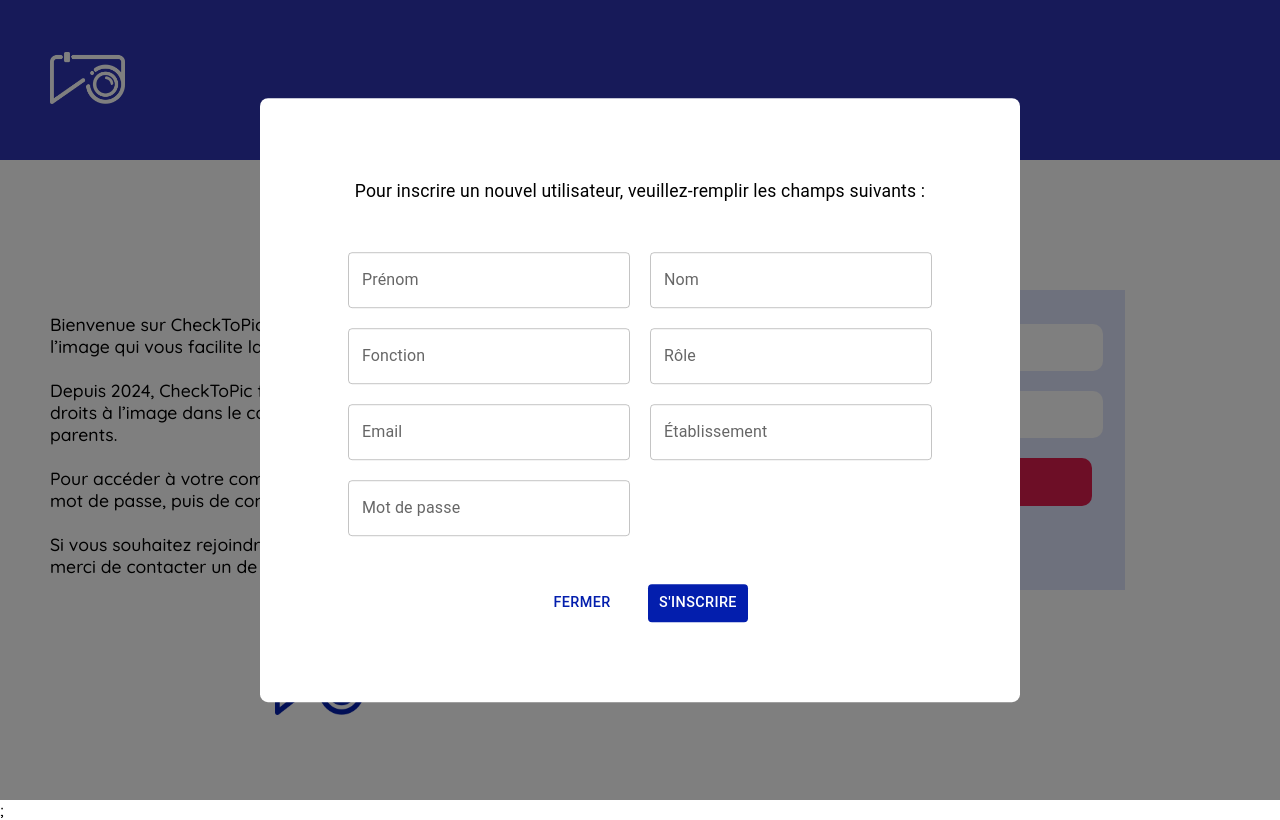
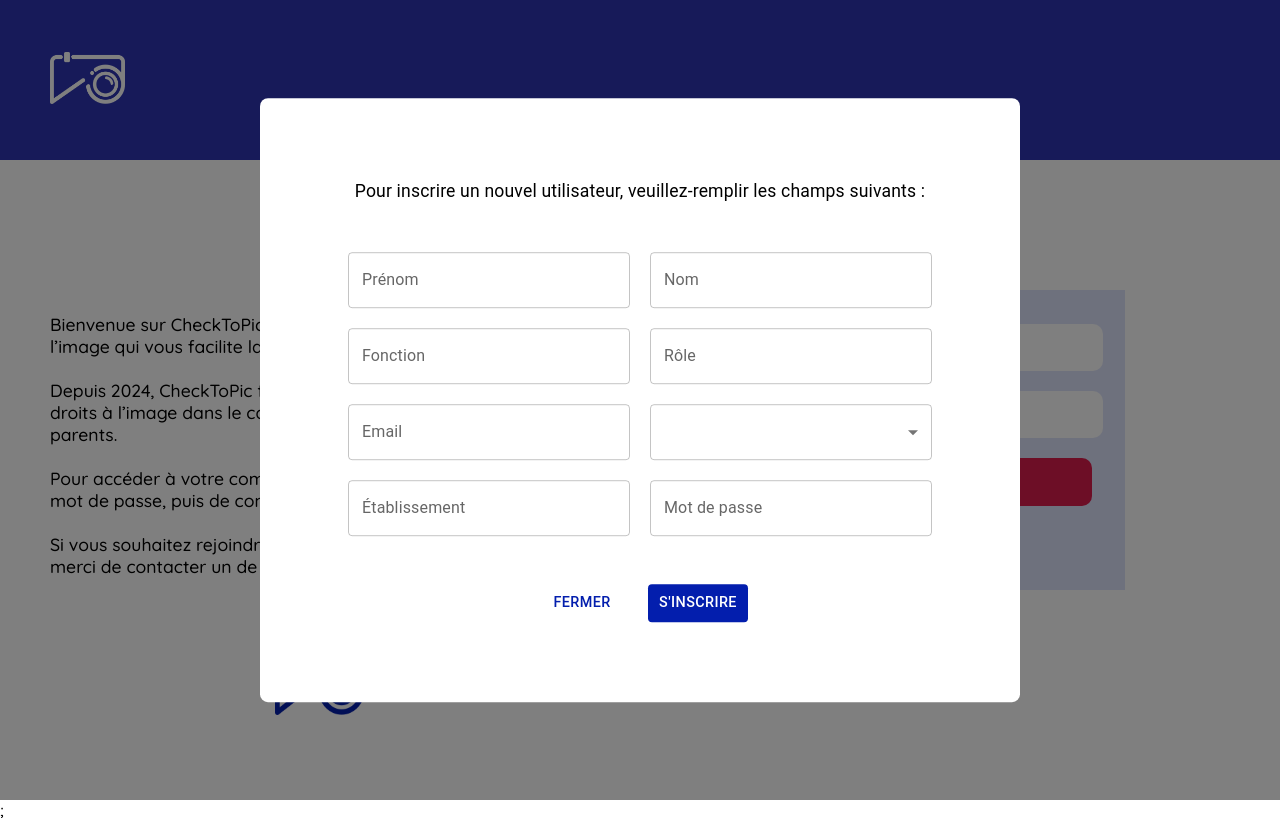
Before and after one commit to sarah-sbb/athlysia-project, a Next.js app in the folder frontend/: page / in a window 1280 px wide. Both pictures are taken after a click on the button "S'inscrire". Built offline with nearby package versions, Linux system fonts and the light colour scheme; no server answers.

Commit message:
Modification sur le composant SignIn pour ajout du menu déroulant (work in progress, pour l'instant ça bug)

```diff
--- a/frontend/components/ContentAdminProfile.js
+++ b/frontend/components/ContentAdminProfile.js
@@ -22,7 +22,6 @@ function Content() {
     })
       .then((response) => response.json())
       .then((data) => {
-        console.log(data.data.pictureUrl);
         setFirstName(data.data.firstName);
         setLastName(data.data.lastName);
         setFonction(data.data.function);
--- a/frontend/components/SignUp.js
+++ b/frontend/components/SignUp.js
@@ -1,12 +1,24 @@
-import { Modal, Box, Button, TextField, Typography } from "@mui/material";
+import {
+  Modal,
+  Box,
+  Button,
+  TextField,
+  Typography,
+  Select,
+  InputLabel,
+  MenuItem
+} from "@mui/material";
 import { useState } from "react";
-import { useRouter } from 'next/router';
-
+import { useRouter } from "next/router";
+import { useEffect } from "react";
 
 function SignUp({ open, handleToggleModal }) {
+  const [etablissementList, setEtablissementList] = useState([]);
+  const [etablissement, setEtablissement] = useState('');
+  const etablissementListToDisplay = [];
 
   const router = useRouter();
-  const [isCorrect, setIsCorrect] =useState(true)
+  const [isCorrect, setIsCorrect] = useState(true);
 
   const [form, setForm] = useState({
     firstName: "",
@@ -18,11 +30,23 @@ function SignUp({ open, handleToggleModal }) {
     password: "",
   });
 
+  useEffect(() => {
+    fetch("http://localhost:3000/etablissements/allEtablissements")
+      .then((response) => response.json())
+      .then((data) => {
+        for (let element of data.data) {
+          setEtablissementList((e) => [...e, element.name]);
+        }
+      });
+  }, []);
 
+  useEffect(() => {
+    for (let element of etablissementList) {
+      etablissementListToDisplay.push(<MenuItem value={element}>{element}</MenuItem>)
+    }
+  }, [etablissementList]);
 
   const handleRegister = () => {
-
-
     fetch("http://localhost:3000/admins/signup", {
       method: "POST",
       headers: { "Content-Type": "application/json" },
@@ -41,10 +65,9 @@ function SignUp({ open, handleToggleModal }) {
         if (data.result) {
           console.log("user créé");
           router.push("/dashboard");
-
         } else {
-          console.log(data.result, "erreur : ",  data.message);
-          setIsCorrect(!isCorrect)
+          console.log(data.result, "erreur : ", data.message);
+          setIsCorrect(!isCorrect);
         }
       });
   };
@@ -55,6 +78,10 @@ function SignUp({ open, handleToggleModal }) {
       ...prevForm,
       [name]: value,
     }));
+  };
+
+  const handleSelectChange = (event) => {
+    setEtablissement(event.target.value);
   };
 
   // MODAL STYLE
@@ -110,18 +137,19 @@ function SignUp({ open, handleToggleModal }) {
     width: 100,
   };
 
-  const styleErrorSignUp={
+  const styleErrorSignUp = {
     display: "flex",
     justifyContent: "center",
-    color:"red",
+    color: "red",
   };
 
-const styleSuccesSignUp={
-  display: "flex",
-  justifyContent: "center",
-  color:"green",
+  const styleSuccesSignUp = {
+    display: "flex",
+    justifyContent: "center",
+    color: "green",
+  };
 
-}
+  console.log(etablissementListToDisplay)
 
   return (
     // props sx pour styliser la modal directment dans le composant Mui
@@ -157,7 +185,13 @@ const styleSuccesSignUp={
             value={form.function}
             onChange={handleChange}
           />
-          <TextField type="text" label="Rôle" name="role" value={form.role}   onChange={handleChange} />
+          <TextField
+            type="text"
+            label="Rôle"
+            name="role"
+            value={form.role}
+            onChange={handleChange}
+          />
           <TextField
             type="text"
             label="Email"
@@ -165,7 +199,15 @@ const styleSuccesSignUp={
             value={form.email}
             onChange={handleChange}
           />
-          <TextField
+          <Select // ca bug par ici
+            id="Etablissement2"
+            value={form.etablissement}
+            label="Etablissement"
+            onChange={handleSelectChange}
+          >
+{etablissementListToDisplay}
+          </Select>
+          <TextField // A supprimer une fois que le menu déroulant fonctionne
             type="text"
             label="Établissement"
             name="etablissement"
@@ -179,12 +221,13 @@ const styleSuccesSignUp={
             value={form.password}
             onChange={handleChange}
           />
-
         </Box>
 
-        {isCorrect ? null: <Typography sx={styleErrorSignUp}>
+        {isCorrect ? null : (
+          <Typography sx={styleErrorSignUp}>
             Veuillez - remplir tous les champs
-          </Typography>}
+          </Typography>
+        )}
 
         {/* Footer avec les deux boutons */}
 
```
